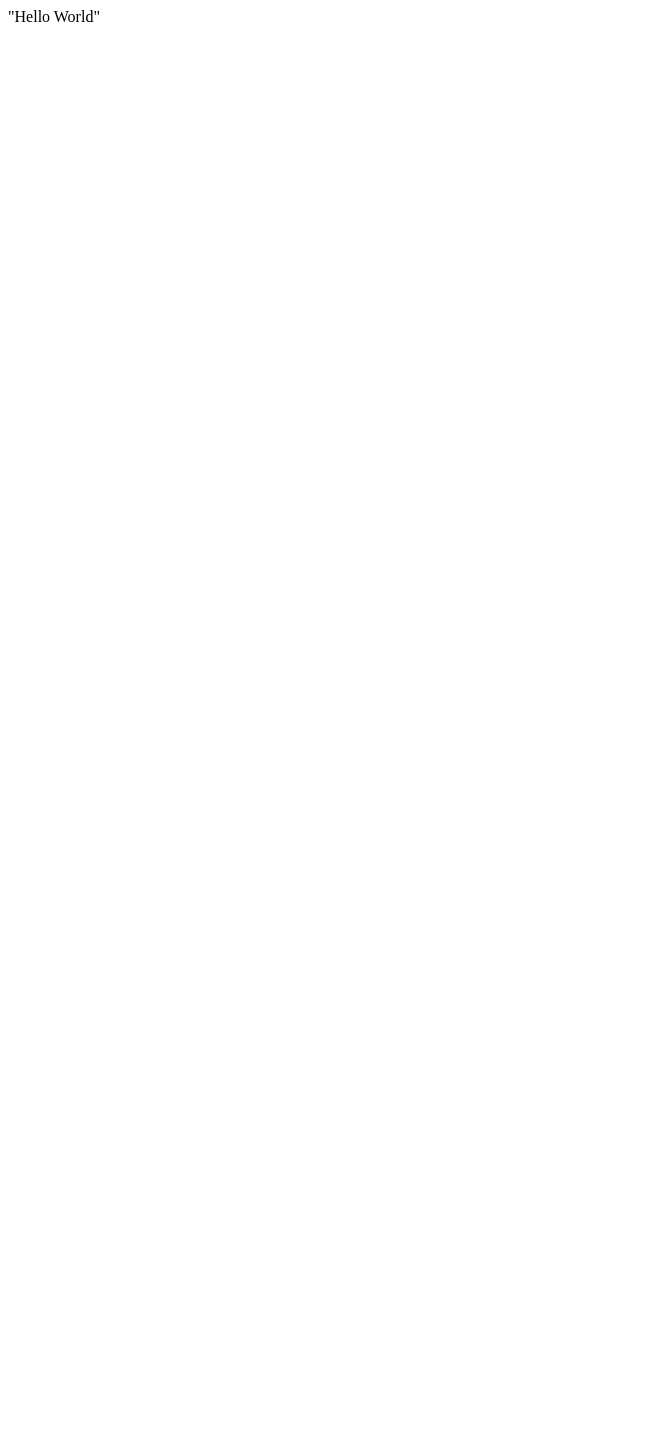
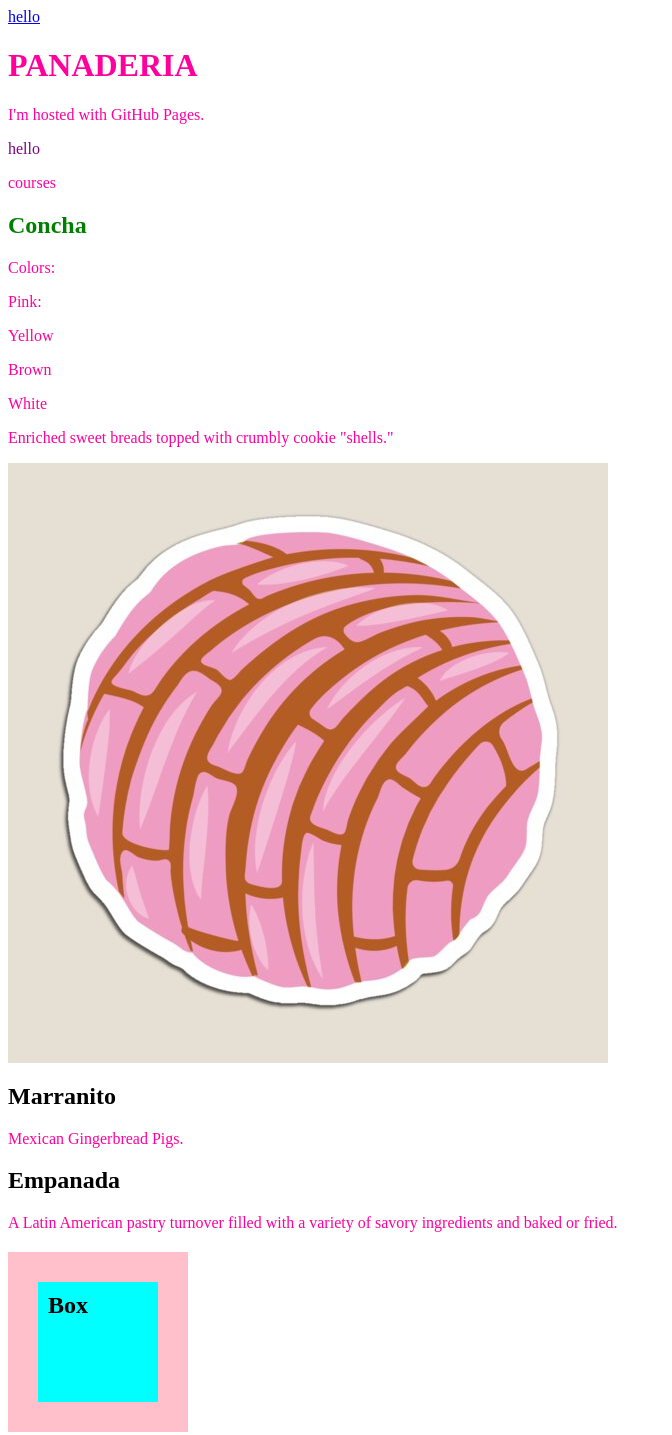
Before and after one commit to selinahrdz/selinahrdz.github.io, a plain HTML site: page index.html in a window 1280 px wide. Shown: the whole page, without its empty margins (0-672 px from the left). Before the commit the page ends 800 px from the top, so only its background shows below. Drawn offline with Linux system fonts and the light colour scheme.

Commit message:
Almost Done

```diff
--- a/index.html
+++ b/index.html
@@ -1 +1,47 @@
-"Hello World"
+<html lang="en">
+<head>
+    <link rel="stylesheet" href="stylesheet.css">
+    <meta charset="UTF-8">
+    <meta http-equiv="X-UA-Compatible" content="IE=edge">
+    <meta name="viewport" content="width=device-width, initial-scale=1.0">
+    <title>Document</title>
+    <title>My first Website</title>
+<meta name ="description" content="Online Bakery">
+<meta name = "keywords" content ="Owner: Selina">
+</head>
+<body>
+<a href="https://www.mexicoinmykitchen.com/concha-recipe/">hello</a>
+<h1 class ="index-h1">PANADERIA</h1>
+<p>I'm hosted with GitHub Pages.</p>
+<div class ="index-intro">
+    <p>hello</p>
+</div>
+<div id="link">
+    <p>courses</p>
+</div>
+
+<div class="pan" id="pan">
+    <h2>Concha</h2>
+    <p>Colors:</p>
+    <p>Pink:</p>
+    <p>Yellow</p>
+    <p>Brown</p>
+    <p>White</p>
+
+    <p>Enriched sweet breads topped with crumbly cookie "shells."</p>
+  </div>
+<img src="/images/concha.jpg">
+  <div class="pan1">
+    <h2>Marranito</h2>
+    <p>Mexican Gingerbread Pigs.</p>
+  </div>
+
+  <div class="pan2">
+    <h2>Empanada</h2>
+    <p>A Latin American pastry turnover filled with a variety of savory ingredients and baked or fried.</p>
+  </div>
+  <h2 class ="box-one">
+    Box
+  </h2>
+</body>
+</html>
--- /dev/null
+++ b/stylesheet.css
@@ -0,0 +1,29 @@
+.index-h1{
+    color:rgb(255, 0, 157);
+}
+
+p{
+    color: rgb(255, 0, 157);
+}
+.index-intro p{
+    color: purple;
+}
+.pan{
+    color:aqua
+}
+#pan{
+    color:green;
+}
+a:hover {
+    background-color: darkred;
+    transition: 0.2s;
+  }
+.box-one{
+    background-color: aqua;
+    padding: 10px;
+    height: 100px;
+    width: 100px;
+    border: 30px solid pink;
+
+
+}
```
Also changed, not shown: images/concha.jpg (added).
